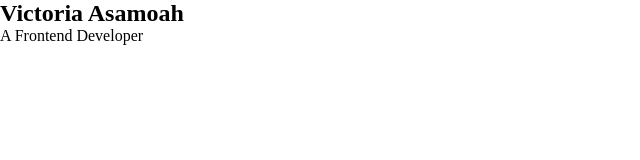
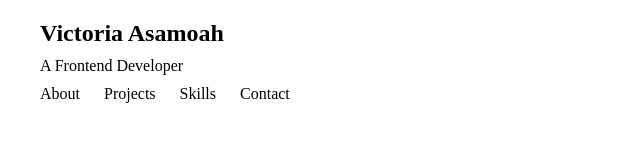
Before and after one commit to Vic-Toria-A/Portfolio-Website, a plain HTML site: page index.html in a window 1280 px wide. Shown: the whole page, without its empty margins (0-640 px from the left). Drawn offline with Linux system fonts and the light colour scheme.

Commit message:
Updated Portfolio

```diff
--- a/index.html
+++ b/index.html
@@ -10,8 +10,13 @@
     <header>
       <h2 class="logo">Victoria Asamoah</h2>
       <p> A Frontend Developer</p>
+    </header>
+    <nav>
 
-
-    </header>
+      <a href="#about">About</a>
+      <a href="#projects">Projects</a>
+      <a href="#skills">Skills</a>
+      <a href="#contact">Contact</a>
+    </nav>
 </body>
 </html>
--- a/style.css
+++ b/style.css
@@ -1,5 +1,12 @@
 *{
-    margin: 0;
+    margin: 10px;
     padding: 0;
     box-sizing: border-box;
 }
+nav a{
+    color:black;
+    margin-right: 10px;
+    margin-left: 10px;
+    text-decoration: none;
+    font-weight: lighter;
+}
```
